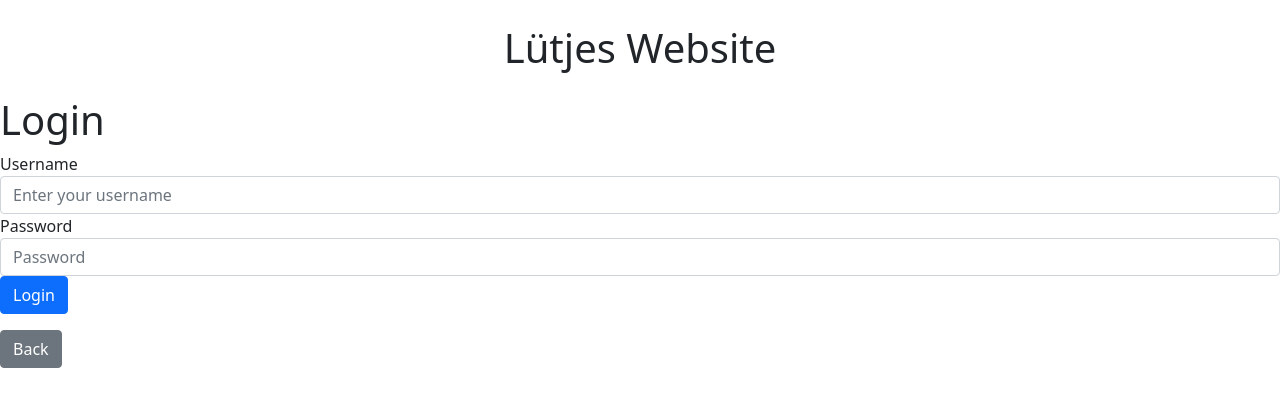
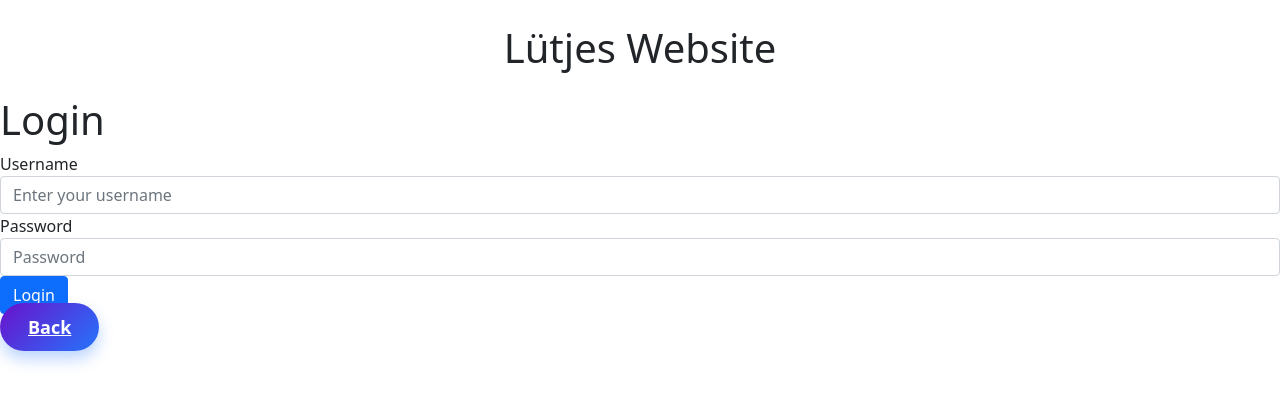
Before and after one commit to Lunixgithub/CoolWebsite, a Flask app: page /login in a window 1280 px wide. Shown: the top 407 px of the page. Run offline with Flask 3, Linux system fonts and the light colour scheme.

Commit message:
cool return button

```diff
--- a/templates/login.html
+++ b/templates/login.html
@@ -21,6 +21,6 @@
 
  </form>
 
-<a href="{{ url_for('index') }}" class="btn btn-secondary mt-3">Back</a>
+<a href="{{ url_for('index') }}" class="cool-button">Back</a>
 
 {% endblock %}
```
